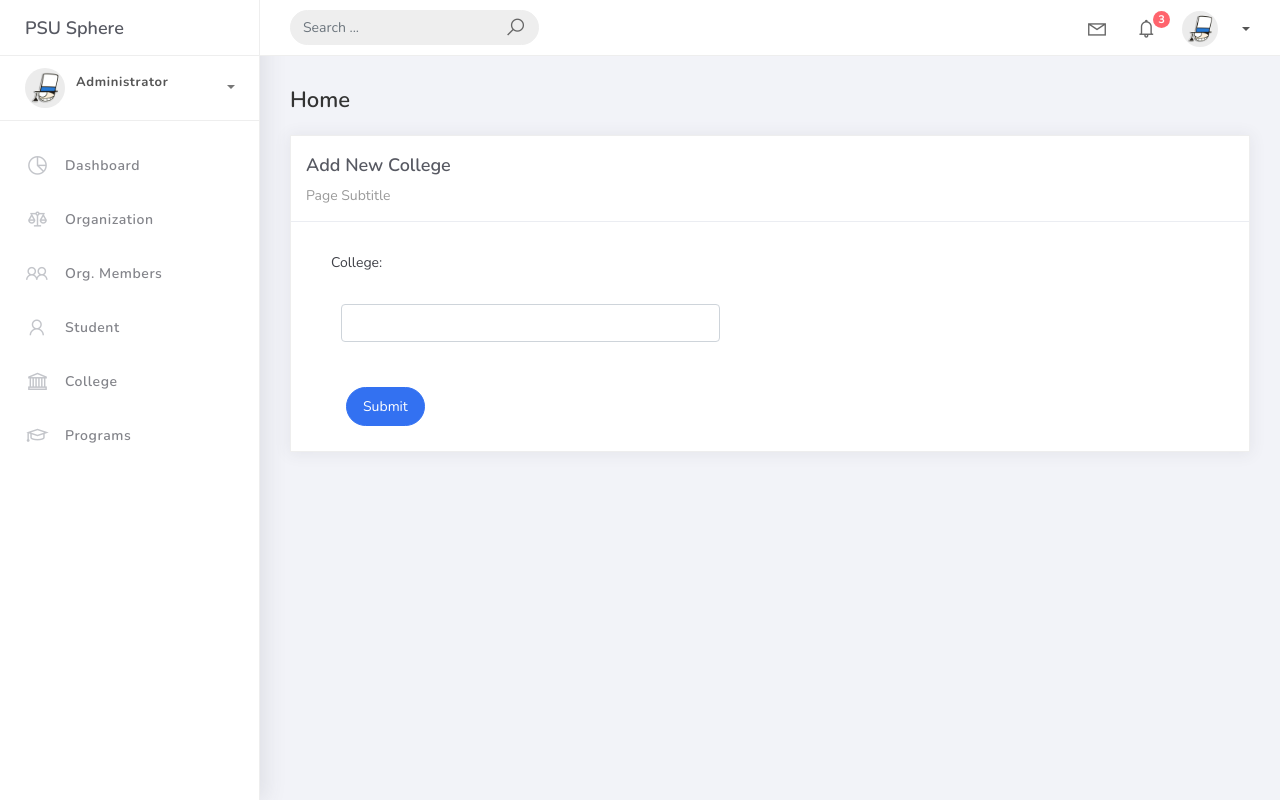
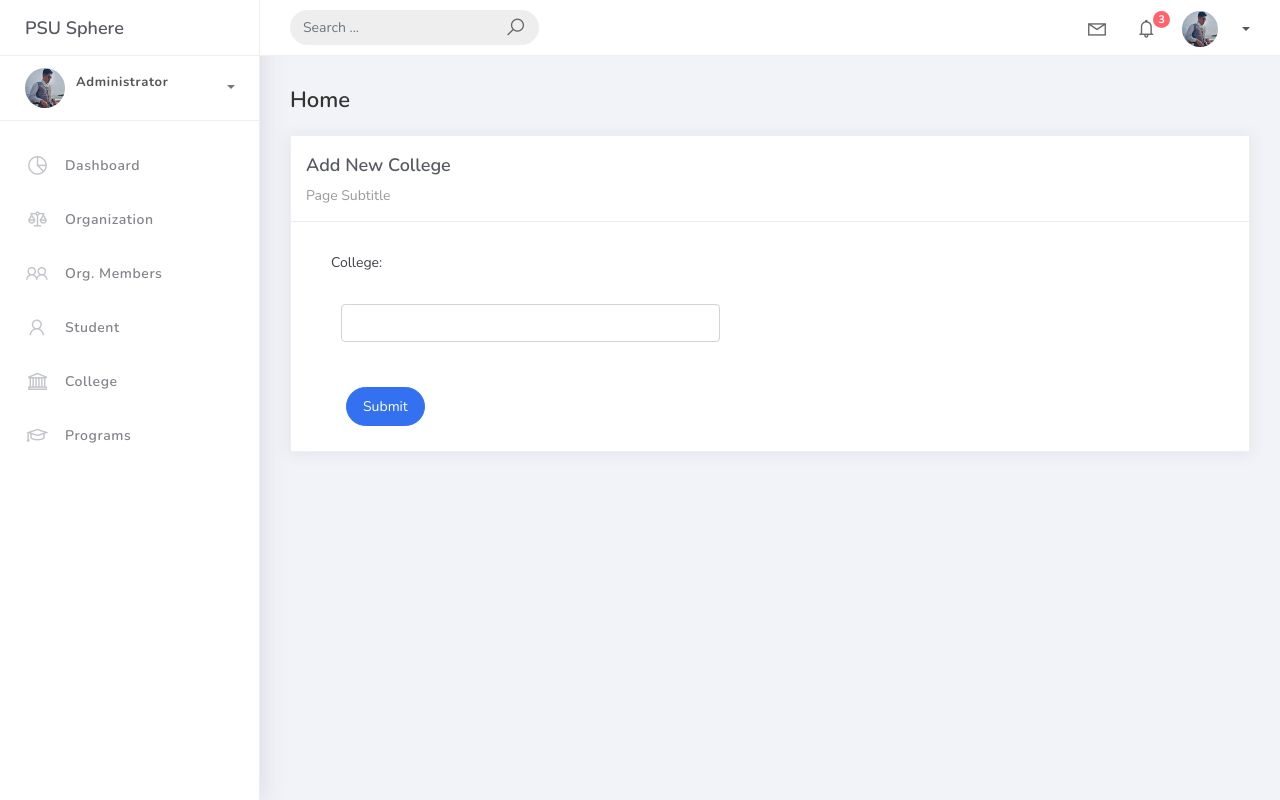
Before and after one commit to Laxusimfinite11/PSUSphere, a Django app: page /college_list/add in a window 1280 px wide. Run offline with Django 5.2, Linux system fonts and the light colour scheme; some libraries are stand-ins or nearby versions.

Commit message:
Change DP

```diff
--- a/projectsite/templates/base.html
+++ b/projectsite/templates/base.html
@@ -105,12 +105,12 @@
 						</li>
 						<li class="nav-item dropdown">
 							<a class="dropdown-toggle profile-pic" data-toggle="dropdown" href="#" aria-expanded="false">
-                                <img src="{% static 'img/profile1.jpg' %}" alt="user-img" width="36" class="img-circle">
+                                <img src="{% static 'img/Lexus Profile.jpg' %}" alt="user-img" width="36" class="img-circle">
                                 <span >{{ user_first_name }} {{user_last_name}}</span></span> </a>
 							<ul class="dropdown-menu dropdown-user">
 								<li>
 									<div class="user-box">
-										<div class="u-img"><img src="{% static 'img/profile1.jpg' %}" alt="user"></div>
+										<div class="u-img"><img src="{% static 'img/Lexus Profile.jpg' %}" alt="user"></div>
 										<div class="u-text">
 											<h4>{{ user_first_name }} {{ user_last_name }}</h4>
 											<p class="text-muted">{{ user_email }}</p><a href="profile.html" class="btn btn-rounded btn-danger btn-sm">View Profile</a></div>
@@ -138,7 +138,7 @@
 				<div class="scrollbar-inner sidebar-wrapper">
 					<div class="user">
 						<div class="photo">
-							<img src="{% static 'img/profile1.jpg' %}">
+							<img src="{% static 'img/Lexus Profile.jpg' %}">
 						</div>
 						<div class="info">
 							<a class="" data-toggle="collapse" href="#collapseExample" aria-expanded="true">
```
Also changed, not shown: projectsite/static/img/Lexus Profile.jpg (added).
